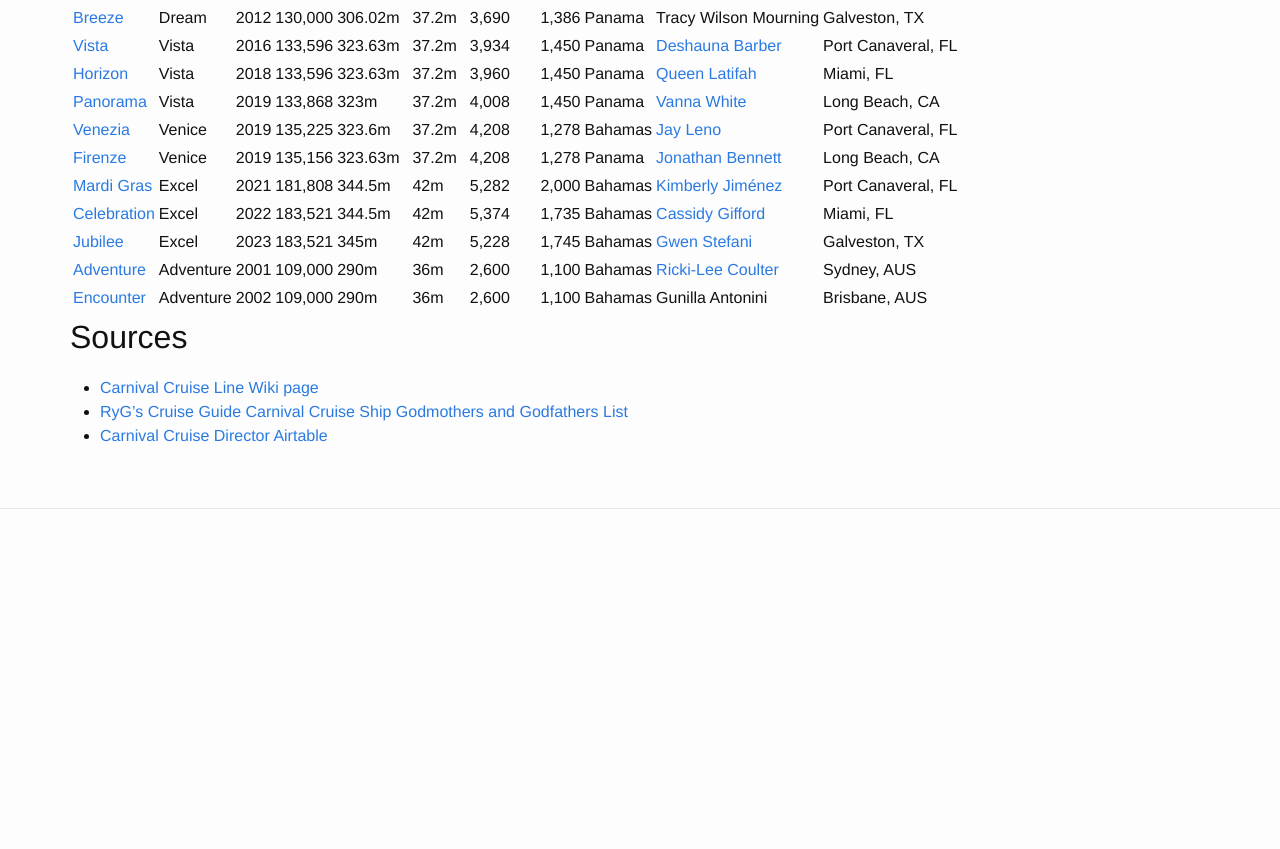
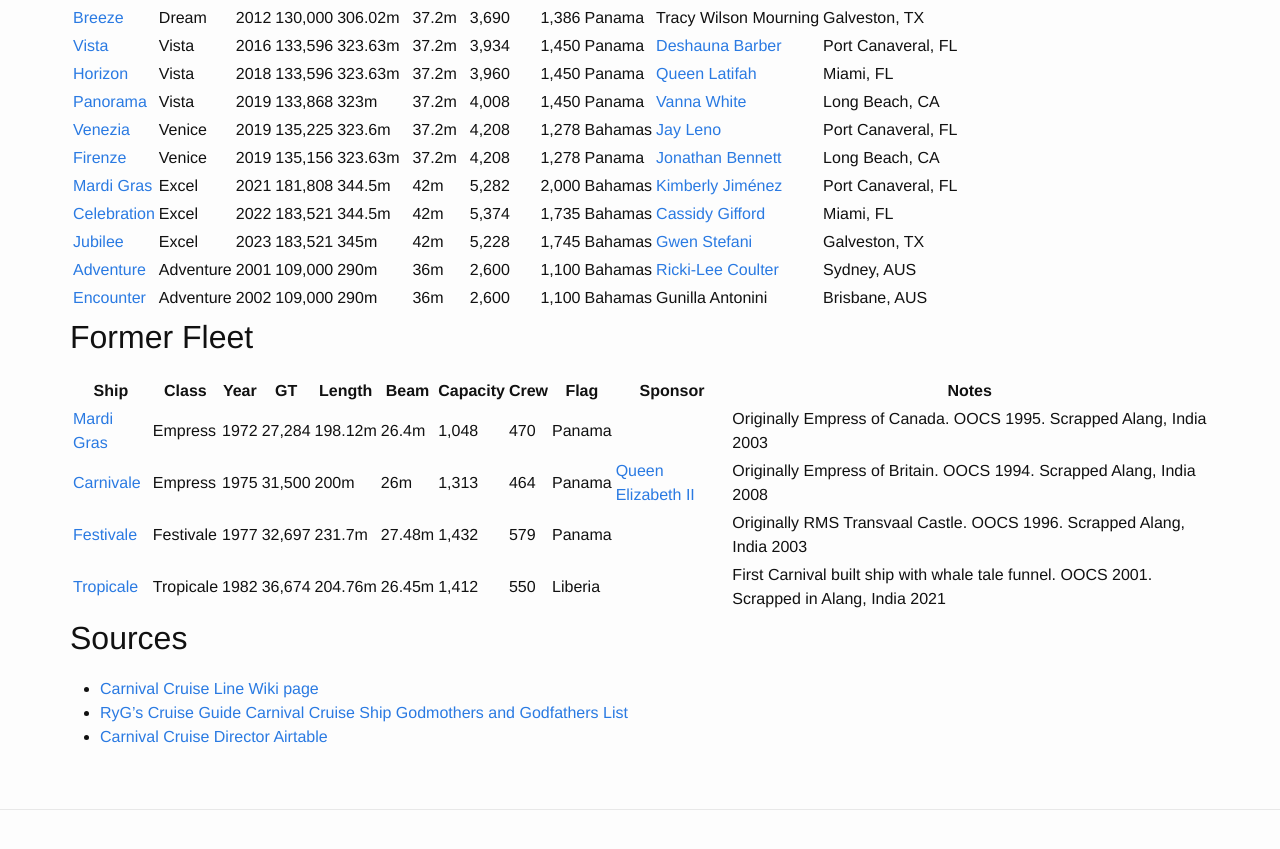
Before and after one commit to roclar/roclar.github.io, a Jekyll site: the page built from CarnivalFleet.md, in a window 1280 px wide and 900 px high, scrolled down 756 px. Shown: the top 849 px of the window. Built offline with Jekyll 4.4.1, drawn with Linux system fonts in a browser that asks for light colours; before the commit the page ends 1355 px from its top, so only the background shows below that.

Commit message:
Started adding former fleet

```diff
--- a/CarnivalFleet.md
+++ b/CarnivalFleet.md
@@ -39,6 +39,16 @@
 | [Adventure](https://en.wikipedia.org/wiki/Carnival_Adventure) | Adventure | 2001 | 109,000 | 290m | 36m | 2,600 | 1,100 | Bahamas | [Ricki-Lee Coulter](https://en.wikipedia.org/wiki/Ricki-Lee_Coulter) | Sydney, AUS |
 | [Encounter](https://en.wikipedia.org/wiki/Carnival_Encounter) | Adventure | 2002 | 109,000 | 290m | 36m | 2,600 | 1,100 | Bahamas | Gunilla Antonini | Brisbane, AUS |
 
+## Former Fleet
+
+| Ship | Class | Year | GT | Length | Beam | Capacity | Crew | Flag | Sponsor | Notes |
+|------|-------|------|----|--------|------|----------|------|------|---------|-------|
+| [Mardi Gras](https://en.wikipedia.org/wiki/RMS_Empress_of_Canada_(1960)) | Empress | 1972 | 27,284 | 198.12m | 26.4m | 1,048 | 470 | Panama | | Originally Empress of Canada. OOCS 1995. Scrapped Alang, India 2003 |
+| [Carnivale](https://en.wikipedia.org/wiki/RMS_Empress_of_Britain_(1955)) | Empress | 1975 | 31,500 | 200m | 26m | 1,313 | 464 | Panama | [Queen Elizabeth II](https://en.wikipedia.org/wiki/Elizabeth_II) | Originally Empress of Britain. OOCS 1994. Scrapped Alang, India 2008 |
+| [Festivale](https://en.wikipedia.org/wiki/RMS_Transvaal_Castle) | Festivale | 1977 | 32,697 | 231.7m | 27.48m | 1,432 | 579 | Panama | | Originally RMS Transvaal Castle. OOCS 1996. Scrapped Alang, India 2003 |
+| [Tropicale](https://en.wikipedia.org/wiki/MS_Tropicale) | Tropicale | 1982 | 36,674 | 204.76m | 26.45m | 1,412 | 550 | Liberia | | First Carnival built ship with whale tale funnel. OOCS 2001. Scrapped in Alang, India 2021 |
+
+
 ## Sources
 
 * [Carnival Cruise Line Wiki page](https://en.wikipedia.org/wiki/Carnival_Cruise_Line)
```
